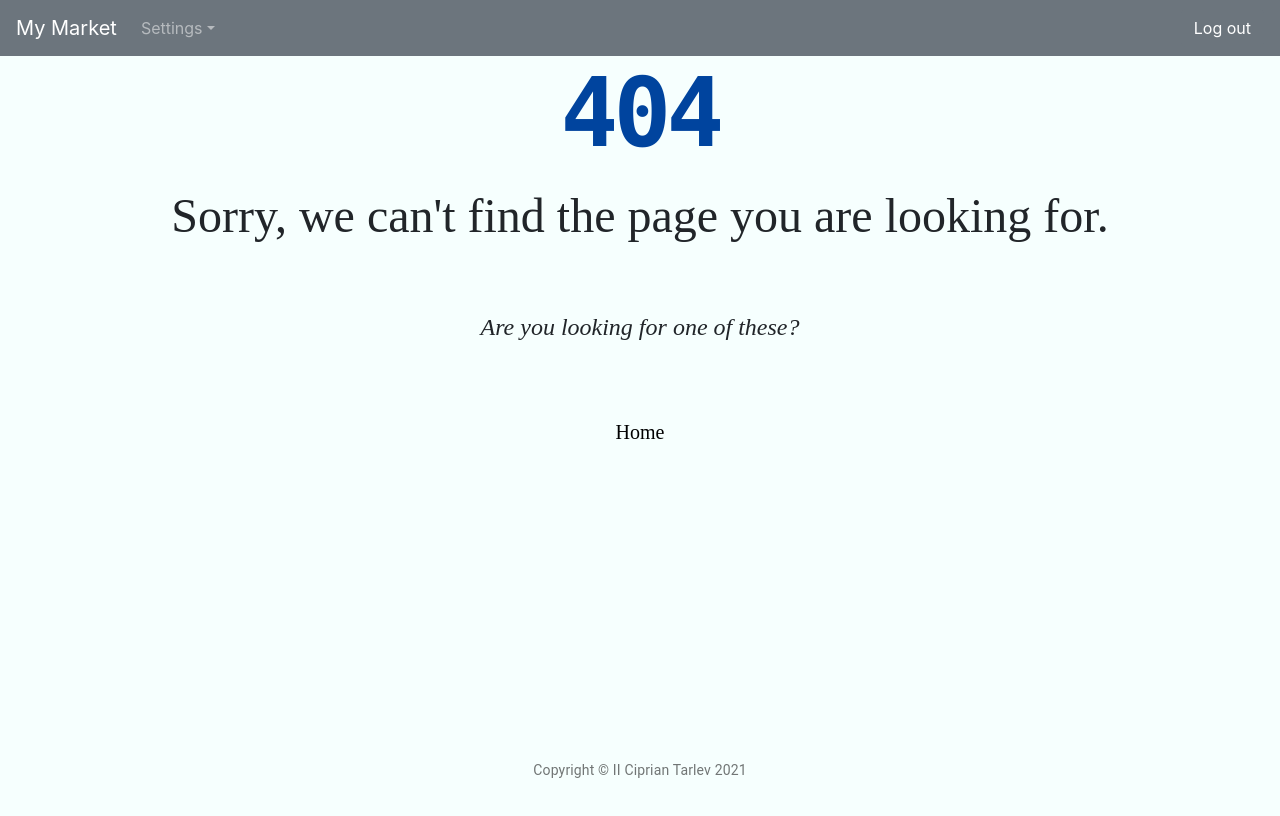
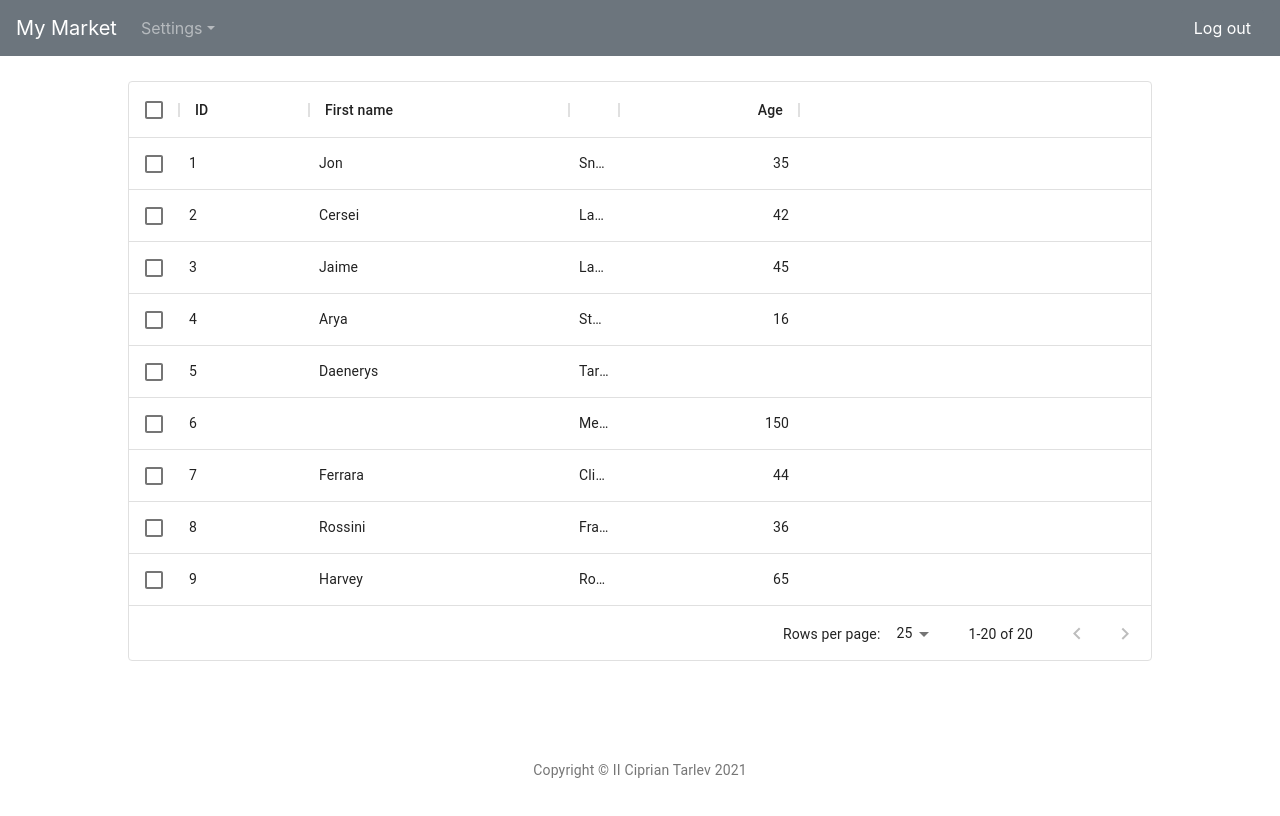
Before and after one commit to cipriantarlev/market-management-ui, a React (Create React App) app: page /vendors in a window 1280 px wide. Before the commit this address had no page. Shown: the top 816 px of the page. Built offline with nearby package versions, Linux system fonts and the light colour scheme; sample sign-in values are in the browser's storage.

Commit message:
MM-20: Created a dummy table

```diff
--- a/package.json
+++ b/package.json
@@ -4,7 +4,7 @@
   "private": true,
   "dependencies": {
     "@material-ui/core": "^4.11.4",
-    "@material-ui/data-grid": "^4.0.0-alpha.32",
+    "@material-ui/data-grid": "^4.0.0-alpha.30",
     "@material-ui/icons": "^4.11.2",
     "@testing-library/jest-dom": "^5.14.1",
     "@testing-library/react": "^11.2.7",
@@ -16,7 +16,7 @@
     "react-dom": "^17.0.2",
     "react-redux": "^7.2.4",
     "react-router-dom": "^5.2.0",
-    "react-scripts": "^1.1.5",
+    "react-scripts": "^4.0.3",
     "redux": "^4.1.0",
     "redux-logger": "^3.0.6",
     "redux-thunk": "^2.3.0",
--- a/src/containers/App/App.js
+++ b/src/containers/App/App.js
@@ -14,6 +14,7 @@ import Users from '../Users/Users';
 import User from '../Users/User';
 import MyOrganizations from "../MyOrganizations/MyOrganizations";
 import MyOrganization from"../MyOrganizations/MyOrganization";
+import Vendors from "../Vendors/Vendors";
 import NotFound from "../NotFound/NotFound";
 import Copyright from '../../common/Copyright';
 import NavigationBar from '../NavBar/NavigationBar';
@@ -44,6 +45,9 @@ const App = ({ loggedIn }) => {
         <Route path="/my-organizations/:id" >
           {loggedIn ? <MyOrganization /> : <Redirect to="/login" />}
         </Route>
+        <Route exact path="/vendors" >
+          {loggedIn ? <Vendors /> : <Redirect to="/login" />}
+        </Route>
         <Route path="/login">
           {!loggedIn ? <Login /> : <Redirect to="/" />}
         </Route>
--- a/src/containers/NavBar/NavigationBar.js
+++ b/src/containers/NavBar/NavigationBar.js
@@ -41,6 +41,9 @@ const NavigationBar = (props) => {
       case "myOrganization":
         history.push("/my-organizations");
         break;
+      case "vendors":
+        history.push("/vendors");
+        break;
       default:
         history.push("/");
         break;
@@ -56,6 +59,7 @@ const NavigationBar = (props) => {
           <NavDropdown title="Settings" id="basic-nav-dropdown" className="white hover-dark-gray">
             <NavDropdown.Item id="users" onClick={onClickDropdownList}>Users</NavDropdown.Item>
             <NavDropdown.Item id="myOrganization" onClick={onClickDropdownList}>My Organizations</NavDropdown.Item>
+            <NavDropdown.Item id="vendors" onClick={onClickDropdownList}>Vendors</NavDropdown.Item>
           </NavDropdown>
         </Nav>
         <Form inline>
--- a/src/containers/Users/User.js
+++ b/src/containers/Users/User.js
@@ -66,19 +66,22 @@ const User = (props) => {
     }
   }, [id, onFetchUser])
 
+
+  const initializeRolesValue = () => {
+    let tempRoles = initialUser.roles !== undefined ? initialUser.roles.map(role => role.id) : [];
+    setSelectedRoles(tempRoles);
+  }
+
   useEffect(() => {
     initializeRolesValue();
     if (id !== "0") {
       setUser(initialUser)
     } else {
       setSelectedRoles([]);
-    }
+    }// eslint-disable-next-line
   }, [initialUser, id])
 
-  const initializeRolesValue = () => {
-    let tempRoles = initialUser.roles !== undefined ? initialUser.roles.map(role => role.id) : [];
-    setSelectedRoles(tempRoles);
-  }
+
 
   const onClickCancel = () => {
     const answer = window.confirm('Are you sure you want to cancel?');
--- /dev/null
+++ b/src/containers/Vendors/Vendors.js
@@ -0,0 +1,54 @@
+import React from 'react';
+import { DataGrid } from '@material-ui/data-grid';
+
+const columns = [
+  { field: 'id', headerName: 'ID', width: 130 },
+  { field: 'firstName', headerName: 'First name', width: 260 },
+  { field: 'lastName', headerName: 'Last name', width: 50},
+  {
+    field: 'age',
+    headerName: 'Age',
+    type: 'number',
+    width: 180,
+  },
+];
+
+const rows = [
+  { id: 1, lastName: 'Snow', firstName: 'Jon', age: 35 },
+  { id: 2, lastName: 'Lannister', firstName: 'Cersei', age: 42 },
+  { id: 3, lastName: 'Lannister', firstName: 'Jaime', age: 45 },
+  { id: 4, lastName: 'Stark', firstName: 'Arya', age: 16 },
+  { id: 5, lastName: 'Targaryen', firstName: 'Daenerys', age: null },
+  { id: 6, lastName: 'Melisandre', firstName: null, age: 150 },
+  { id: 7, lastName: 'Clifford', firstName: 'Ferrara', age: 44 },
+  { id: 8, lastName: 'Frances', firstName: 'Rossini', age: 36 },
+  { id: 9, lastName: 'Roxie', firstName: 'Harvey', age: 65 },
+  { id: 10, lastName: 'Roxie', firstName: 'Harvey', age: 65 },
+  { id: 11, lastName: 'Snow', firstName: 'Jon', age: 35 },
+  { id: 12, lastName: 'Lannister', firstName: 'Cersei', age: 42 },
+  { id: 13, lastName: 'Lannister', firstName: 'Jaime', age: 45 },
+  { id: 14, lastName: 'Stark', firstName: 'Arya', age: 16 },
+  { id: 15, lastName: 'Targaryen', firstName: 'Daenerys', age: null },
+  { id: 16, lastName: 'Melisandre', firstName: null, age: 150 },
+  { id: 17, lastName: 'Clifford', firstName: 'Ferrara', age: 44 },
+  { id: 18, lastName: 'Frances', firstName: 'Rossini', age: 36 },
+  { id: 19, lastName: 'Roxie', firstName: 'Harvey', age: 65 },
+  { id: 20, lastName: 'Roxie', firstName: 'Harvey', age: 65 },
+];
+
+export default function Vendors() {
+  return (
+    <div className="center" style={{ height: 580, width: '80%', marginTop: 25, }}>
+      <DataGrid
+        rows={rows}
+        columns={columns}
+        pageSize={25}
+        rowsPerPageOptions={[25, 50, 100]}
+        checkboxSelection
+        loading={false}
+        sortingOrder={['asc', 'desc', null]}
+        disableSelectionOnClick={true}
+      />
+    </div>
+  );
+}
```
Also changed, not shown: 1 other file (tests, documents, lock files or other folders).
